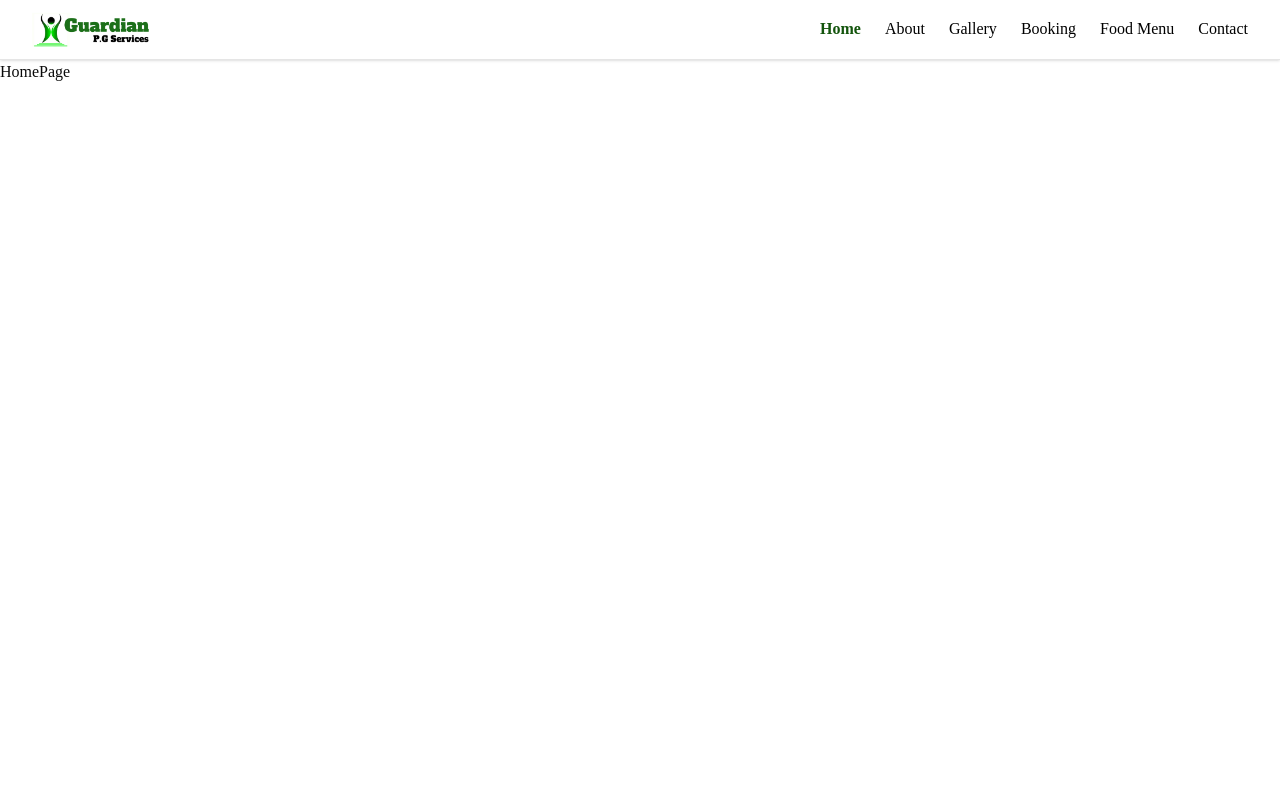
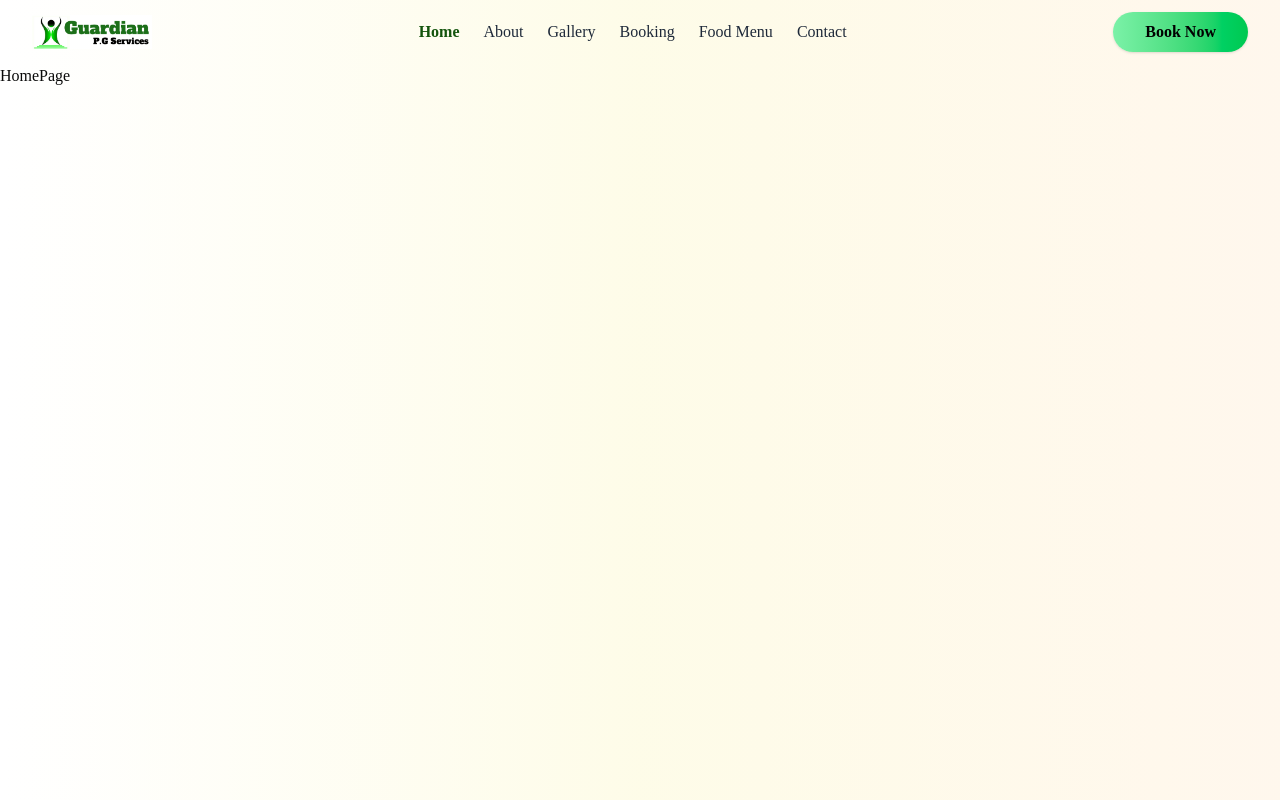
Before and after one commit to webworkcoder/guardina-pg, a Next.js app: page / in a window 1280 px wide. Built offline with nearby package versions, Linux system fonts and the light colour scheme.

Commit message:
Build navbar

```diff
--- a/app/layout.tsx
+++ b/app/layout.tsx
@@ -2,13 +2,13 @@ import type { Metadata } from "next";
 import { Poppins } from "next/font/google";
 import "./globals.css";
 import Navbar from "./layout/navbar";
+import SmoothScroll from "@/components/SmoothScroll";
 
 const poppins = Poppins({
   subsets: ["latin"],
   weight: ["300", "400", "500", "600", "700"],
   variable: "--font-poppins",
 });
-
 
 export const metadata: Metadata = {
   title: "Guardian Pg",
@@ -22,10 +22,12 @@ export default function RootLayout({
 }) {
   return (
     <html lang="en" className={` ${poppins.variable} h-full antialiased`}>
-      <body className="min-h-full flex flex-col font-poppins">
-        <Navbar />
-        {children}
-      </body>
+      <SmoothScroll>
+        <body className="min-h-full flex flex-col font-poppins  bg-gradient-to-r from-white via-yellow-50 to-orange-50">
+          <Navbar />
+          {children}
+        </body>
+      </SmoothScroll>
     </html>
   );
 }
--- a/app/layout/navbar.tsx
+++ b/app/layout/navbar.tsx
@@ -1,9 +1,12 @@
+/* eslint-disable @typescript-eslint/no-explicit-any */
 "use client";
+
 import { Menu, X } from "lucide-react";
 import Image from "next/image";
 import Link from "next/link";
 import { usePathname } from "next/navigation";
 import { useState } from "react";
+import { motion, AnimatePresence } from "framer-motion";
 
 const data = [
   { id: "1", label: "Home", path: "/" },
@@ -14,62 +17,162 @@ const data = [
   { id: "6", label: "Contact", path: "/contact" },
 ];
 
+const menuVariants = {
+  hidden: { x: "-100%" },
+  visible: {
+    x: 0,
+    transition: { type: "spring", stiffness: 80, damping: 18 },
+  },
+  exit: {
+    x: "-100%",
+    transition: { duration: 0.3 },
+  },
+};
+
+const overlayVariants = {
+  hidden: { opacity: 0 },
+  visible: { opacity: 1 },
+  exit: { opacity: 0 },
+};
+
+const itemVariants = {
+  hidden: { opacity: 0, y: 40 },
+  visible: (i: number) => ({
+    opacity: 1,
+    y: 0,
+    transition: {
+      delay: i * 0.08,
+      duration: 0.4,
+      ease: "easeOut",
+    },
+  }),
+};
+
 const Navbar = () => {
   const [open, setOpen] = useState(false);
   const pathname = usePathname();
 
   return (
-    <nav className="flex items-center justify-between p-3 border-b shadow px-4 lg:px-8">
+    <nav className="flex items-center justify-between p-3 px-4 md:px-8 bg-gradient-to-r from-white via-yellow-50 to-orange-50">
+      {/* Logo */}
+      <motion.div initial={{ opacity: 0 }} animate={{ opacity: 1 }}>
         <Image src="/pg.png" height={160} width={120} alt="logo" />
+      </motion.div>
 
       {/* Desktop Menu */}
       <div className="hidden lg:flex items-center gap-6">
         {data.map((item) => (
+          <motion.div
+            key={item.id}
+            whileHover={{ y: -2 }}
+            transition={{ type: "spring", stiffness: 300 }}
+          >
             <Link
-            key={item.id}
               href={item.path}
-            className={`transition duration-200 ${pathname === item.path ? "text-[#13540c] font-semibold" : "text-black"}`}
+              className={`transition ${
+                pathname === item.path
+                  ? "text-[#13540c] font-semibold"
+                  : "text-gray-800 hover:text-[#13540c]"
+              }`}
             >
               {item.label}
             </Link>
+          </motion.div>
         ))}
       </div>
 
+      {/* Desktop Button */}
+      <motion.button
+        whileHover={{ scale: 1.05 }}
+        whileTap={{ scale: 0.95 }}
+        className="px-8 py-2 rounded-full hidden lg:block
+        bg-gradient-to-r from-green-300 to-green-500
+        text-black font-semibold shadow-sm"
+      >
+        Book Now
+      </motion.button>
+
       {/* Mobile Icon */}
       <Menu
-        size={24}
+        size={26}
         className="lg:hidden cursor-pointer"
         onClick={() => setOpen(true)}
       />
 
       {/* Mobile Menu */}
+      <AnimatePresence>
         {open && (
-        <div className="fixed inset-0 bg-white z-50">
+          <motion.div className="fixed inset-0 z-50">
+            {/* Overlay */}
+            <motion.div
+              variants={overlayVariants}
+              initial="hidden"
+              animate="visible"
+              exit="exit"
+              className="absolute inset-0 bg-black/30 backdrop-blur-sm"
+              onClick={() => setOpen(false)}
+            />
+
+            {/* Sliding Panel */}
+            <motion.div
+              variants={menuVariants as any}
+              initial="hidden"
+              animate="visible"
+              exit="exit"
+              className="absolute right-0 top-0 h-full w-full
+              bg-gradient-to-br from-white via-yellow-50 to-orange-50"
+            >
               {/* Top bar */}
-          <div className="flex items-center justify-between px-4 py-3 border-b">
+              <div className="flex items-center justify-between px-4 py-3 border-b border-gray-200">
                 <Image src="/pg.png" height={160} width={120} alt="logo" />
                 <X
-              size={24}
-              className="cursor-pointer bg-[#13540C] text-white rounded-full"
+                  size={26}
+                  className="cursor-pointer bg-[#13540C] text-white rounded-full p-1"
                   onClick={() => setOpen(false)}
                 />
               </div>
 
               {/* Menu Items */}
-          <div className="flex flex-col items-center gap-6 text-5xl italic justify-center h-full">
-            {data.map((item) => (
+              <div className="flex flex-col items-center justify-center h-[70%] gap-8 text-4xl italic">
+                {data.map((item, i) => (
+                  <motion.div
+                    key={item.id}
+                    custom={i}
+                    variants={itemVariants as any}
+                    initial="hidden"
+                    animate="visible"
+                  >
                     <Link
-                key={item.id}
                       href={item.path}
                       onClick={() => setOpen(false)}
-                className={`transition duration-200 ${pathname === item.path ? "text-[#13540c] font-semibold" : "text-black"}`}
+                      className={`${
+                        pathname === item.path
+                          ? "text-[#13540c] font-semibold"
+                          : "text-gray-700 hover:text-[#13540c]"
+                      }`}
                     >
                       {item.label}
                     </Link>
+                  </motion.div>
                 ))}
               </div>
+
+              {/* CTA */}
+              <div className="flex justify-center px-4">
+                <motion.button
+                  whileHover={{ scale: 1.05 }}
+                  whileTap={{ scale: 0.95 }}
+                  className="px-8 py-3 rounded-full w-full
+                  bg-gradient-to-r from-green-300 to-green-500
+                  text-black font-semibold shadow-md"
+                >
+                  Book Now
+                </motion.button>
               </div>
+            </motion.div>
+          </motion.div>
         )}
+      </AnimatePresence>
     </nav>
   );
 };
--- /dev/null
+++ b/components/SmoothScroll.tsx
@@ -0,0 +1,28 @@
+"use client";
+
+import { useEffect } from "react";
+import Lenis from "@studio-freight/lenis";
+
+export default function SmoothScroll({
+  children,
+}: {
+  children: React.ReactNode;
+}) {
+  useEffect(() => {
+    const lenis = new Lenis({
+      smooth: true,
+      lerp: 0.08,
+    });
+
+    function raf(time: number) {
+      lenis.raf(time);
+      requestAnimationFrame(raf);
+    }
+
+    requestAnimationFrame(raf);
+
+    return () => lenis.destroy();
+  }, []);
+
+  return <>{children}</>;
+}
--- a/package.json
+++ b/package.json
@@ -9,8 +9,10 @@
     "lint": "eslint"
   },
   "dependencies": {
+    "@studio-freight/lenis": "^1.0.42",
     "class-variance-authority": "^0.7.1",
     "clsx": "^2.1.1",
+    "framer-motion": "^12.38.0",
     "lucide-react": "^1.11.0",
     "next": "16.2.4",
     "radix-ui": "^1.4.3",
```
Also changed, not shown: 1 other file (tests, documents, lock files or other folders). Lines whose indentation alone changed are shown as unchanged.
